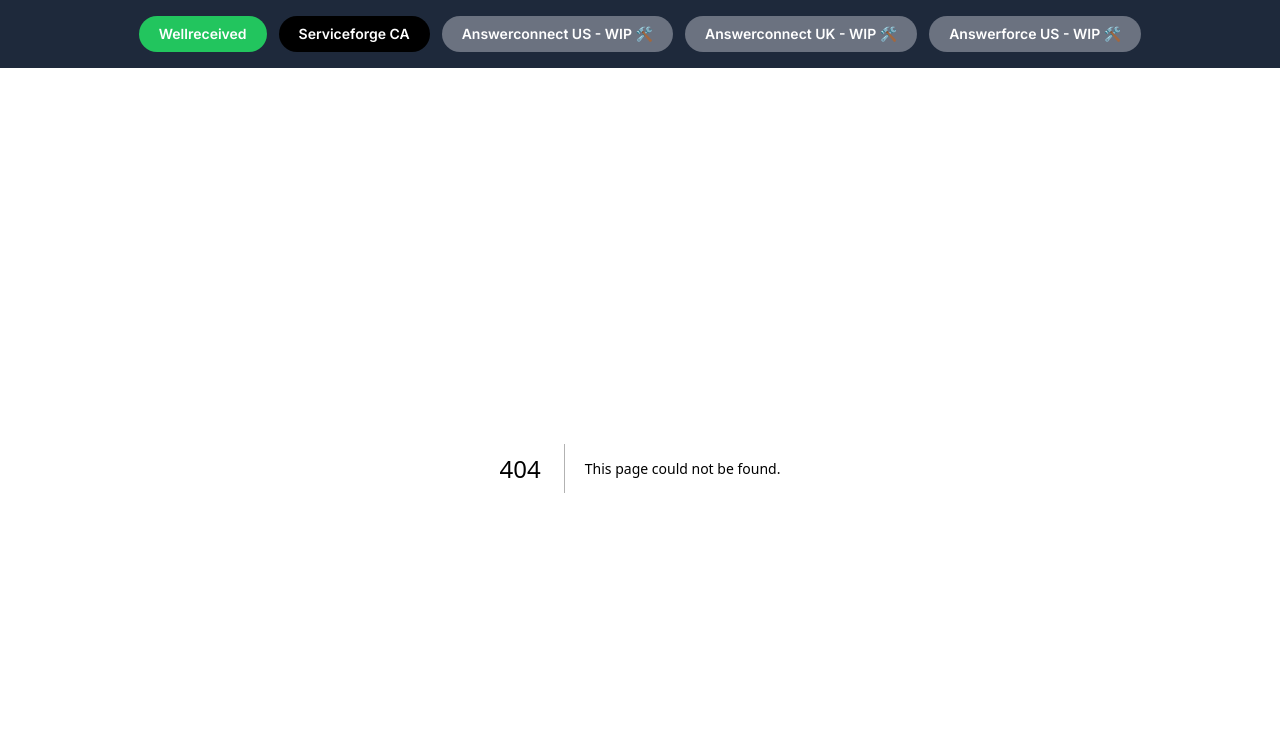
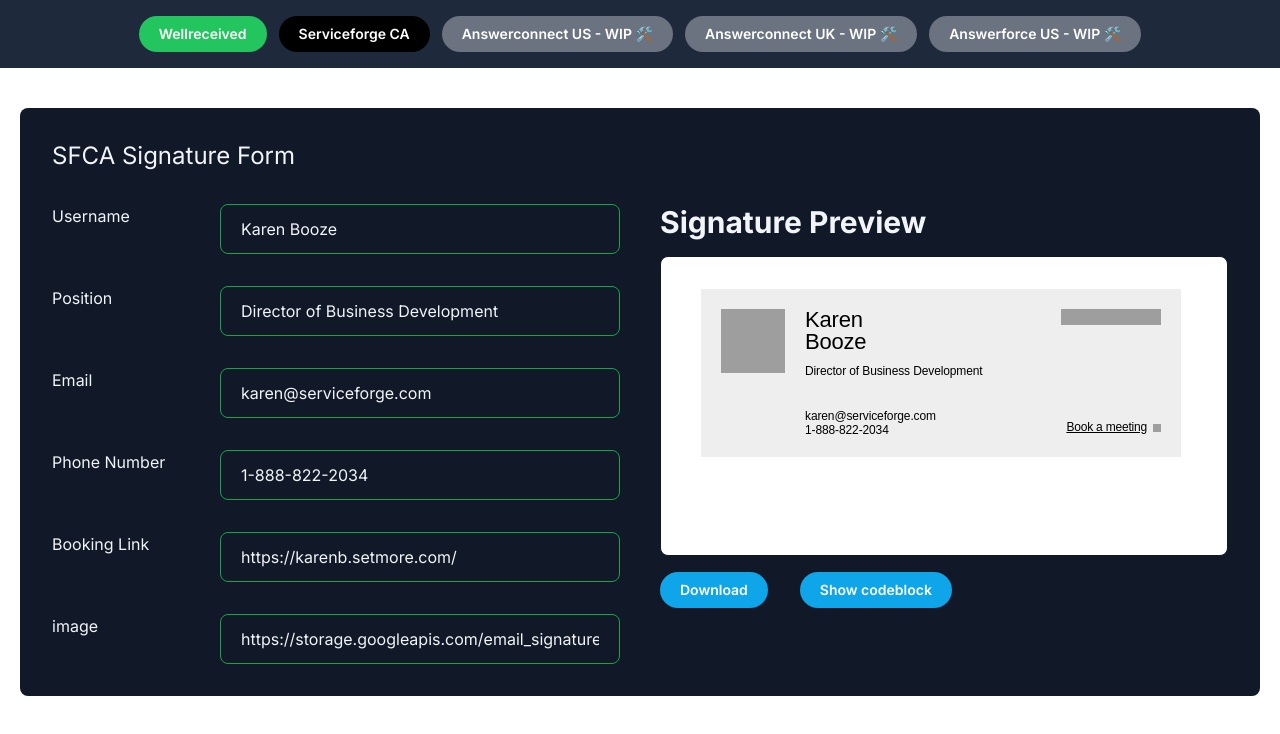
Before and after one commit to robinnicholasraja/branding-email-signatures, a Next.js app: page /signatures/sfca in a window 1280 px wide. Before the commit this address had no page. Shown: the top 734 px of the page. Built offline with nearby package versions, Linux system fonts and the light colour scheme.

Commit message:
fix: added dynamic routes for the signature

```diff
--- a/src/app/(components)/Form.tsx
+++ b/src/app/(components)/Form.tsx
@@ -20,7 +20,7 @@
 
   // Pathname to determine which form to render with initial data
   const pathname = usePathname();
-  const index = pathname.split("/")[1];
+  const index = pathname.split("/")[2];
   const defaultdata = initialData[index];
 
   const {
--- a/src/app/layout.tsx
+++ b/src/app/layout.tsx
@@ -20,13 +20,13 @@
       <body className={inter.className}>
         <nav className="flex flex-wrap gap-3 justify-center py-4 bg-slate-800">
           <Link
-            href="/wr"
+            href="/signatures/wr"
             className="bg-green-500 hover:bg-green-700 px-5 py-2 text-sm leading-5 rounded-full font-semibold text-white"
           >
             Wellreceived
           </Link>
           <Link
-            href="/sfca"
+            href="/signatures/sfca"
             className="bg-black hover:bg-slate-900 px-5 py-2 text-sm leading-5 rounded-full font-semibold text-white"
           >
             Serviceforge CA
--- a/src/app/sfca/page.tsx
+++ /dev/null
@@ -1,39 +0,0 @@
-"use client";
-import React, { useEffect, useState } from "react";
-import ServiceForgeCaSignature from "./ServiceForgeCaSignature";
-import Form from "@/app/(components)/Form";
-import { initialData, useSignatureStore } from "@/store/store";
-import { SFCAInputs } from "@/FormFields/SFCA";
-import SignaturePreview from "../(components)/SignaturePreview";
-import Modal from "../(components)/Modal";
-
-const SFCA = () => {
-  const { data, setData } = useSignatureStore((state) => state);
-
-  useEffect(() => {
-    setData(initialData["sfca"]);
-  }, []);
-
-  const content = ServiceForgeCaSignature(data);
-
-  return (
-    <section>
-      <div className="container mx-auto py-10">
-        <div className="bg-gray-900 text-slate-100 p-8 rounded-lg w-full">
-          <h1 className="mb-8 text-2xl">Serviceforge Signature Form</h1>
-          <div className="flex justify-between gap-10 relative">
-            <div className="w-1/2">
-              <Form
-                content={content}
-                inputFields={SFCAInputs}
-              />
-            </div>
-            <SignaturePreview content={content} />
-          </div>
-        </div>
-      </div>
-    </section>
-  );
-};
-
-export default SFCA;
--- /dev/null
+++ b/src/app/signatures/[brand]/page.tsx
@@ -0,0 +1,66 @@
+"use client";
+import React, { useEffect } from "react";
+import Form from "@/app/(components)/Form";
+import SignaturePreview from "@/app/(components)/SignaturePreview";
+import { initialData, useSignatureStore } from "@/store/store";
+
+// ADD SIGNATURES HTML HERE
+import WRSignature from "@/app/SignatureHTML/WellReceivedSignatures";
+import ServiceForgeCaSignature from "@/app/SignatureHTML/ServiceForgeCaSignature";
+
+// ADD SIGNATURES INPUT FIELD ARRAY HERE
+import { InputsTypes } from "@/store/types";
+import { WRInputs } from "@/FormFields/WR";
+import { SFCAInputs } from "@/FormFields/SFCA";
+
+const Brand = ({ params }: { params: { brand: string } }) => {
+  const { data, setData } = useSignatureStore((state) => state);
+
+  useEffect(() => {
+    setData(initialData[params.brand]);
+  }, []);
+
+  const getSignatureHtml = (brand: string) => {
+    const SignatureHtml = [
+      { brandName: "wr", data: WRSignature(data), inputFields: WRInputs },
+      {
+        brandName: "sfca",
+        data: ServiceForgeCaSignature(data),
+        inputFields: SFCAInputs,
+      },
+      // Add other brands config here
+    ];
+
+    return {
+      htmlContent: SignatureHtml.find((item) => item?.brandName === brand)
+        ?.data as string,
+      inputFields: SignatureHtml.find((item) => item?.brandName === brand)
+        ?.inputFields,
+    };
+  };
+
+  const { htmlContent, inputFields } = getSignatureHtml(params.brand);
+
+  return (
+    <section>
+      <div className="container mx-auto py-10">
+        <div className="bg-gray-900 text-slate-100 p-8 rounded-lg w-full">
+          <h1 className="mb-8 text-2xl">
+            {params.brand.toUpperCase()} Signature Form
+          </h1>
+          <div className="flex justify-between gap-10 relative">
+            <div className="w-1/2">
+              <Form
+                content={htmlContent}
+                inputFields={inputFields as InputsTypes[]}
+              />
+            </div>
+            <SignaturePreview content={htmlContent} />
+          </div>
+        </div>
+      </div>
+    </section>
+  );
+};
+
+export default Brand;
--- a/src/app/wr/page.tsx
+++ /dev/null
@@ -1,39 +0,0 @@
-"use client";
-import React, { useEffect } from "react";
-import SignatureWithTrustPilot from "./WellReceivedSignatures";
-import Form from "@/app/(components)/Form";
-import { initialData, useSignatureStore } from "@/store/store";
-import { WRInputs } from "@/FormFields/WR";
-import SignaturePreview from "../(components)/SignaturePreview";
-
-const WR = () => {
-  const { data, setData } = useSignatureStore((state) => state);
-
-  useEffect(() => {
-    setData(initialData["wr"]);
-  }, []);
-
-  const content = SignatureWithTrustPilot(data);
-
-  return (
-    <section>
-      <div className="container mx-auto py-10">
-        <div className="bg-gray-900 text-slate-100 p-8 rounded-lg">
-          <h1 className="mb-8 text-2xl">WellReceived Signature Form</h1>
-          <div className="flex justify-between gap-10">
-            <div className="w-1/2">
-              <Form
-                content={content}
-                inputFields={WRInputs}
-              />
-            </div>
-
-            <SignaturePreview content={content} />
-          </div>
-        </div>
-      </div>
-    </section>
-  );
-};
-
-export default WR;
```
Also changed, not shown: src/app/SignatureHTML/ServiceForgeCaSignature.tsx (renamed from src/app/sfca/ServiceForgeCaSignature.tsx), src/app/SignatureHTML/WellReceivedSignatures.tsx (renamed from src/app/wr/WellReceivedSignatures.tsx).
